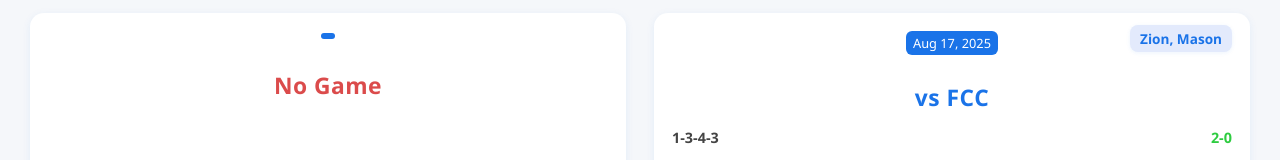
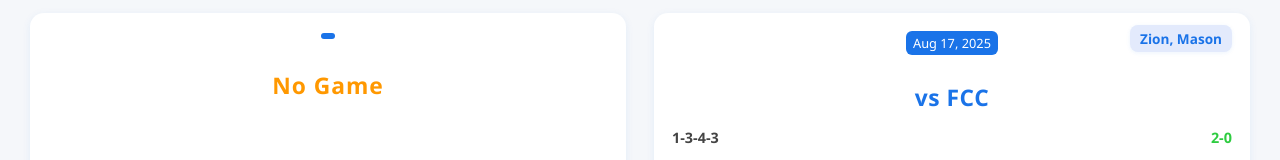
Before and after one commit to coachmauricio/game-plans, a plain HTML site: page docs/index.html in a window 1280 px wide. Shown: the part 193-353 px from the top of the page. Drawn offline with Linux system fonts and the light colour scheme.

Commit message:
Update style.css

```diff
--- a/docs/style.css
+++ b/docs/style.css
@@ -125,8 +125,10 @@ h1, h2 {
 
 /* Style for No Game card */
 .empty-card h2 {
-  color: #c00;
-  opacity: 0.7;
+  color: #ff9800; /* orange */
+  opacity: 1;
+  font-weight: 700;
+  letter-spacing: 1px;
 }
 
 @media (max-width: 768px) {
```
